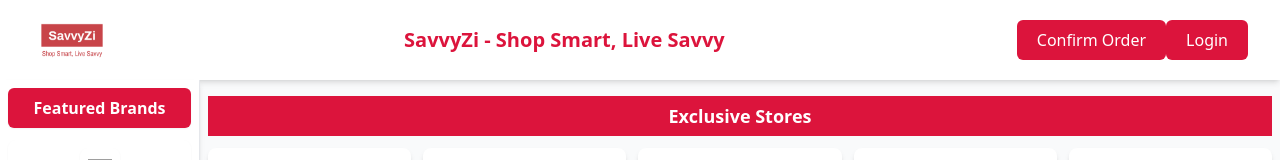
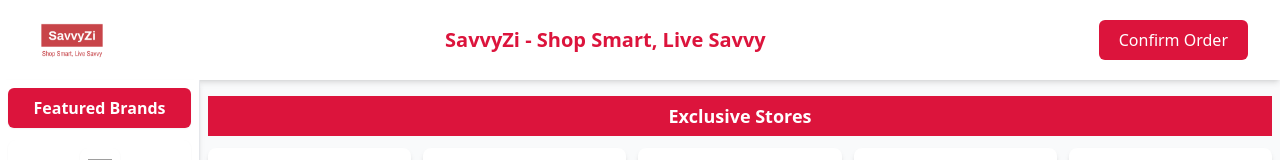
Before and after one commit to aniket007sp/cashback-compare-mania, a React (Vite) app: page / in a window 1280 px wide. Shown: the top 160 px of the page. Built offline with nearby package versions, Linux system fonts and the light colour scheme; grey boxes are pictures that could not be loaded.

Commit message:
Update Navbar.jsx

```diff
--- a/src/components/Navbar.jsx
+++ b/src/components/Navbar.jsx
@@ -30,16 +30,6 @@ const Navbar = () => {
             Confirm Order
           </button>
         </div>
-
-          <div className="relative z-10">
-          <button
-            onClick={() => window.open(orderFormUrl, '_blank', 'noopener,noreferrer')}
-            className="bg-[crimson] text-white px-5 py-2 rounded-md hover:bg-gray-800 transition-colors text-sm sm:text-base"
-          >
-            Login
-          </button>
-        </div>
-
         </div>
       </div>
     </nav>
```
